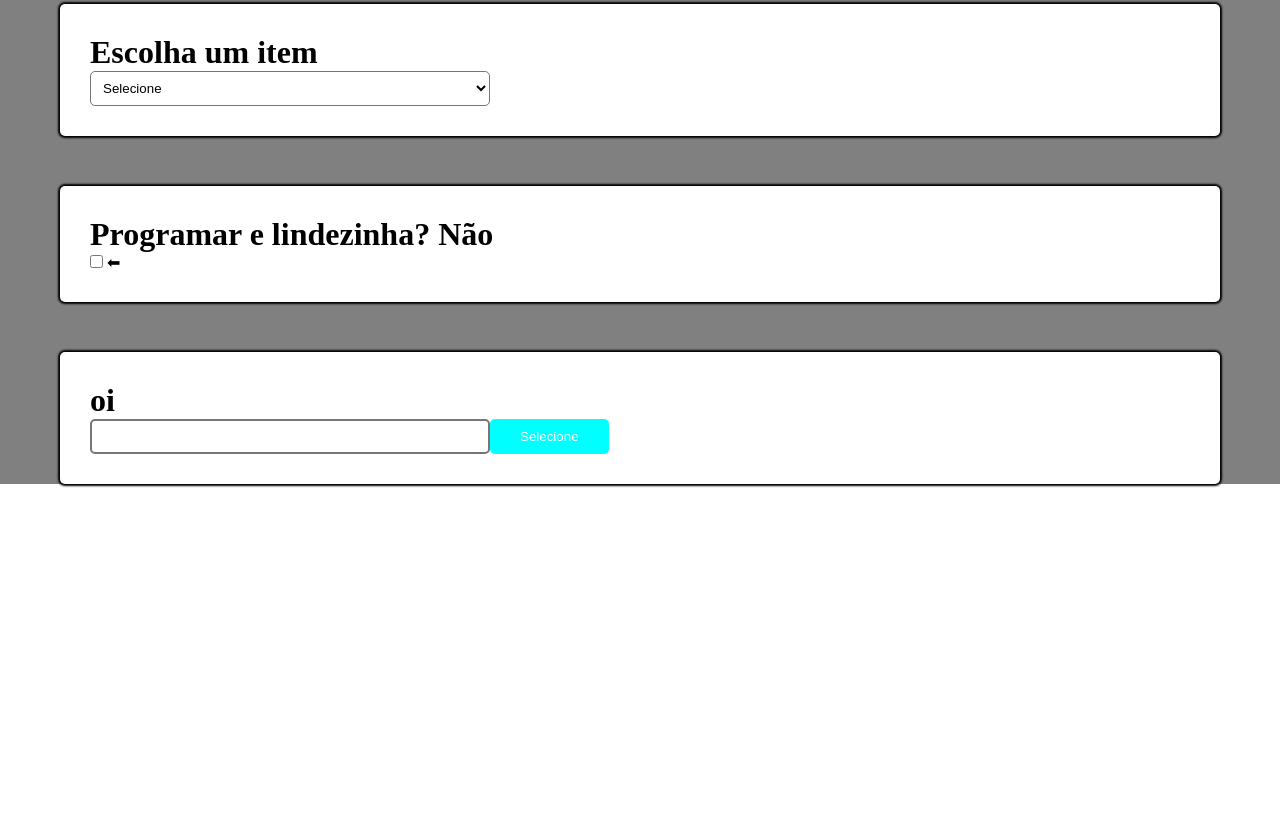
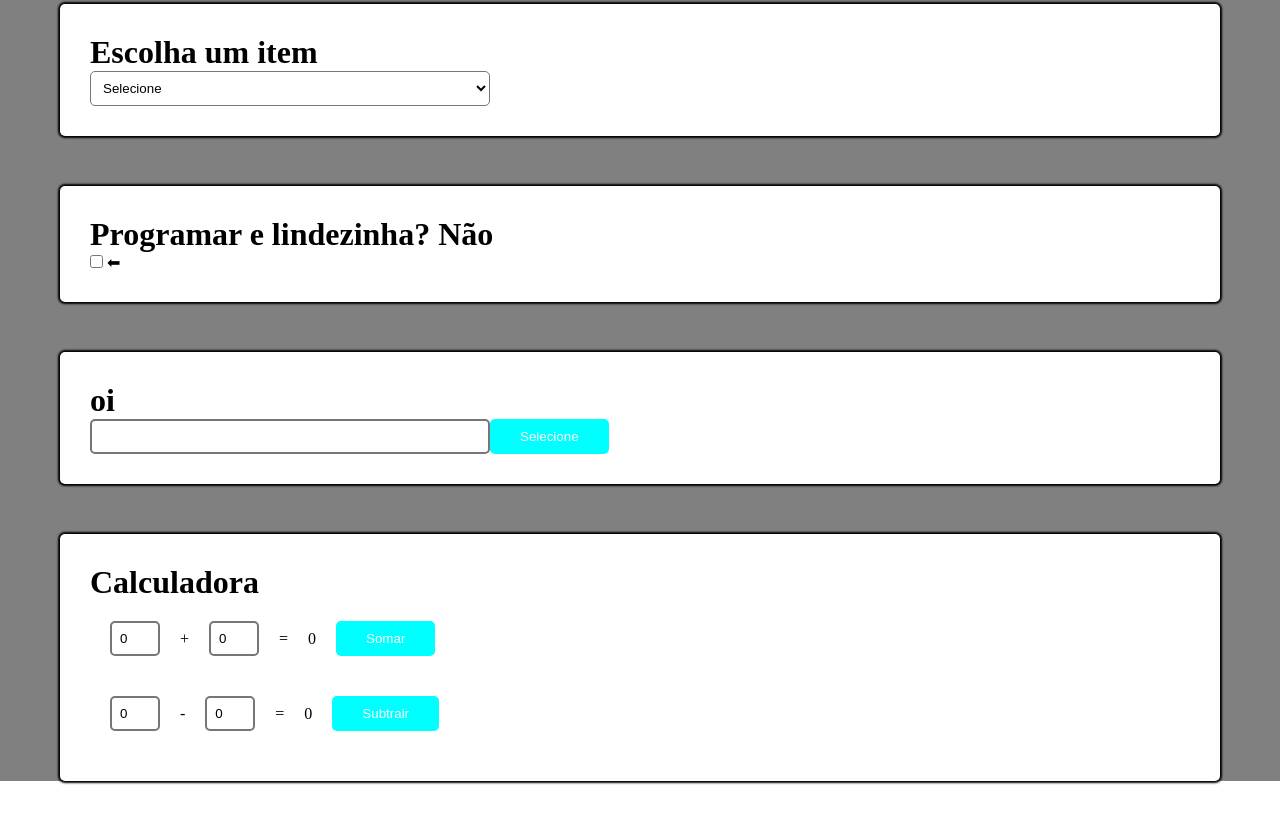
Before and after one commit to R0BERTO123/Estudando-ReactJs, a React (Create React App) app: page /contador in a window 1280 px wide. Shown: the part 549-1372 px from the top of the page. Before the commit the page ends 1083 px from the top, so only its background shows below. Built offline with nearby package versions, Linux system fonts and the light colour scheme.

Commit message:
somar e dividir

```diff
--- /dev/null
+++ b/src/pages/utils/convesao.js
@@ -0,0 +1,4 @@
+export default function lerNumber(valor){
+
+    return(Number(valor.replaceAll(",",".")))
+}
--- a/src/pages/varEstado/index.jsx
+++ b/src/pages/varEstado/index.jsx
@@ -1,14 +1,25 @@
 import './index.scss'
-import { useState , useEffect} from 'react';
+import { useState, useEffect } from 'react';
 import confetti from 'canvas-confetti';
+import lerNumber from '../utils/convesao';
 
 export default function VarEstado() {
     const [contador, setContador] = useState(0);
-    const[tituloS2,setTituloS2]= useState("Oi")
-    const[tituloS3,setTituloS3]= useState("Escolha um item")
-    const[tituloS4,setTituloS4]= useState(false)
-    const[tituloS5,setTituloS5]= useState('oi')
-    const[descricaoS5,setDescricaoS5]=useState('')
+    const [tituloS2, setTituloS2] = useState("Oi")
+    const [tituloS3, setTituloS3] = useState("Escolha um item")
+    const [tituloS4, setTituloS4] = useState(false)
+    const [tituloS5, setTituloS5] = useState('oi')
+    const [descricaoS5, setDescricaoS5] = useState('')
+
+    const [num1S, setNum1S] = useState(0)
+    const [num2S, setNum2S] = useState(0)
+    const [resS, setResS] = useState(0)
+
+    const [num1D,setNum1D]=useState(0)
+    const [num2D,setNum2D]=useState(0)
+    const [resD,setResD]=useState(0)
+
+
 
 
 
@@ -51,31 +62,34 @@ export default function VarEstado() {
 
     }
 
-    function alterarTituloS2(e){
+    function alterarTituloS2(e) {
         let novoValor = e.target.value
         setTituloS2(novoValor)
     }
 
-    function alterarTituloS3(e){
+    function alterarTituloS3(e) {
         let novoValor = e.target.value
         setTituloS3(novoValor)
     }
 
-    function alterarTituloS4(e){
+    function alterarTituloS4(e) {
         let novoValor = e.target.checked
         setTituloS4(novoValor)
     }
 
-    function alterarDescricaoS5(e){
-        let novoValor = e.target.value
-        setDescricaoS5(novoValor)
+    function somar() {
+        let soma = lerNumber(num1S) + lerNumber(num2S)
+        setResS(soma)
+    }
+
+    function subtrair(){
+        let divide = lerNumber(num1D) - lerNumber(num2D)
+        setResD(divide)
     }
 
 
-    function alterarTituloS5(){
 
-        setTituloS5(descricaoS5)
-    }
+
 
     return (
         <div className='pagina-varEstado pagina'>
@@ -115,14 +129,37 @@ export default function VarEstado() {
             </div>
 
             <div className='seçao'>
-                <h1>Programar e lindezinha? {tituloS4 ? "Sim":"Não"}</h1>
-                <input type="checkbox"  checked={tituloS4} onChange={alterarTituloS4}/> ⬅
+                <h1>Programar e lindezinha? {tituloS4 ? "Sim" : "Não"}</h1>
+                <input type="checkbox" checked={tituloS4} onChange={alterarTituloS4} /> ⬅
             </div>
 
             <div className='seçao'>
                 <h1>{tituloS5}</h1>
-               <input type="text"  value={descricaoS5} onChange={alterarDescricaoS5}/>
-               <button onClick={alterarTituloS5}>Selecione</button>
+                <input type="text" value={descricaoS5} onChange={e => setDescricaoS5(e.target.value)} />
+                <button onClick={() => setTituloS5(descricaoS5)}>Selecione</button>
+            </div>
+
+            <div className='seçao'>
+                <h1>Calculadora</h1>
+                <div className='entrada'>
+                    <input type="text" value={num1S} onChange={e => setNum1S(e.target.value)} />
+                    <div>+</div>
+                    <input type="text" value={num2S} onChange={e => setNum2S(e.target.value)} />
+                    <div>=</div>
+                    <div>{resS}</div>
+                    <button onClick={somar}>Somar</button>
+                </div>
+
+                <div className='entrada'>
+                    <input type="text" value={num1D} onChange={e=> setNum1D(e.target.value)} />
+                    <div>-</div>
+                    <input type="text"value={num2D} onChange={e=> setNum2D(e.target.value)} />
+                    <div>=</div>
+                    <div>{resD}</div>
+                    <button onClick={subtrair}>Subtrair</button>
+                </div>
+
+
             </div>
 
 
--- a/src/pages/varEstado/index.scss
+++ b/src/pages/varEstado/index.scss
@@ -28,3 +28,15 @@
         transform: scale(1);
     }
 }
+
+.entrada{
+    display: flex;
+    align-items: center;
+    gap: 20px;
+    padding: 20px;
+
+    input{
+        min-width: auto;
+        width: 50px;
+    }
+}
```
